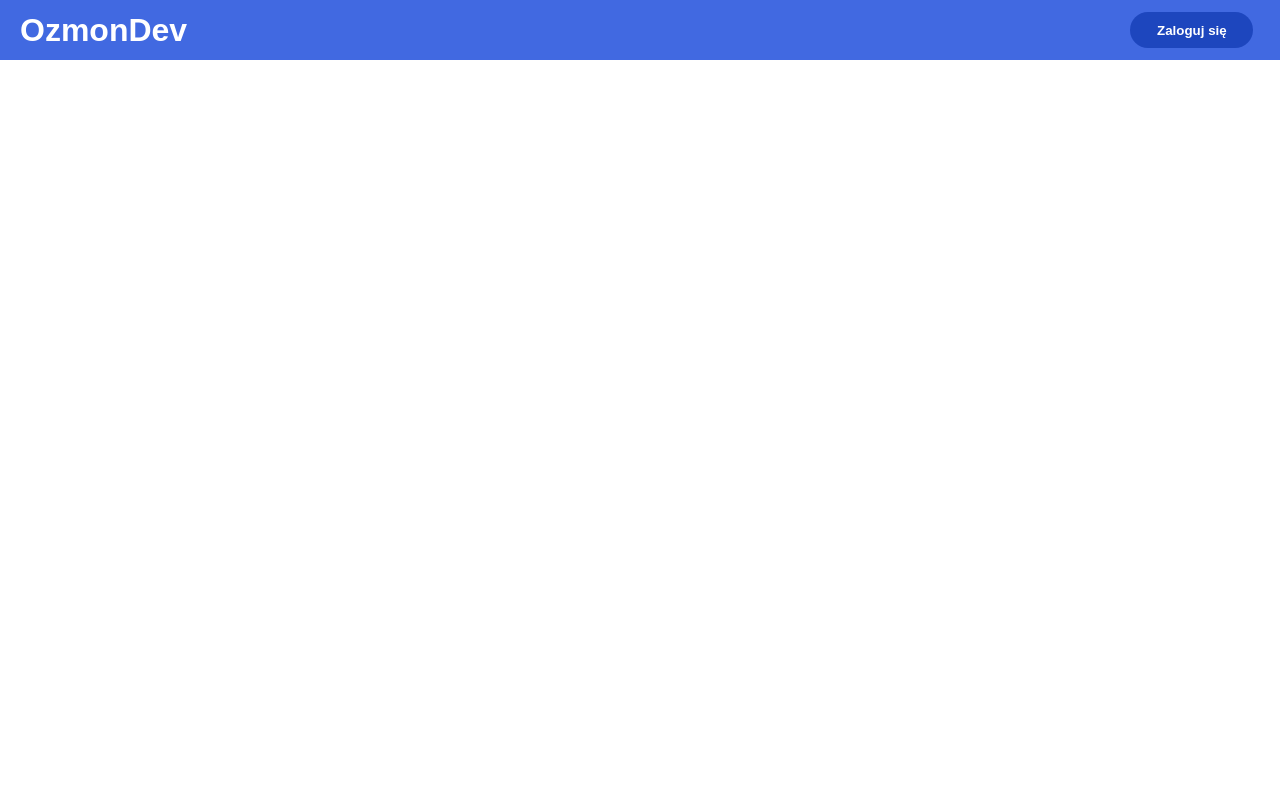
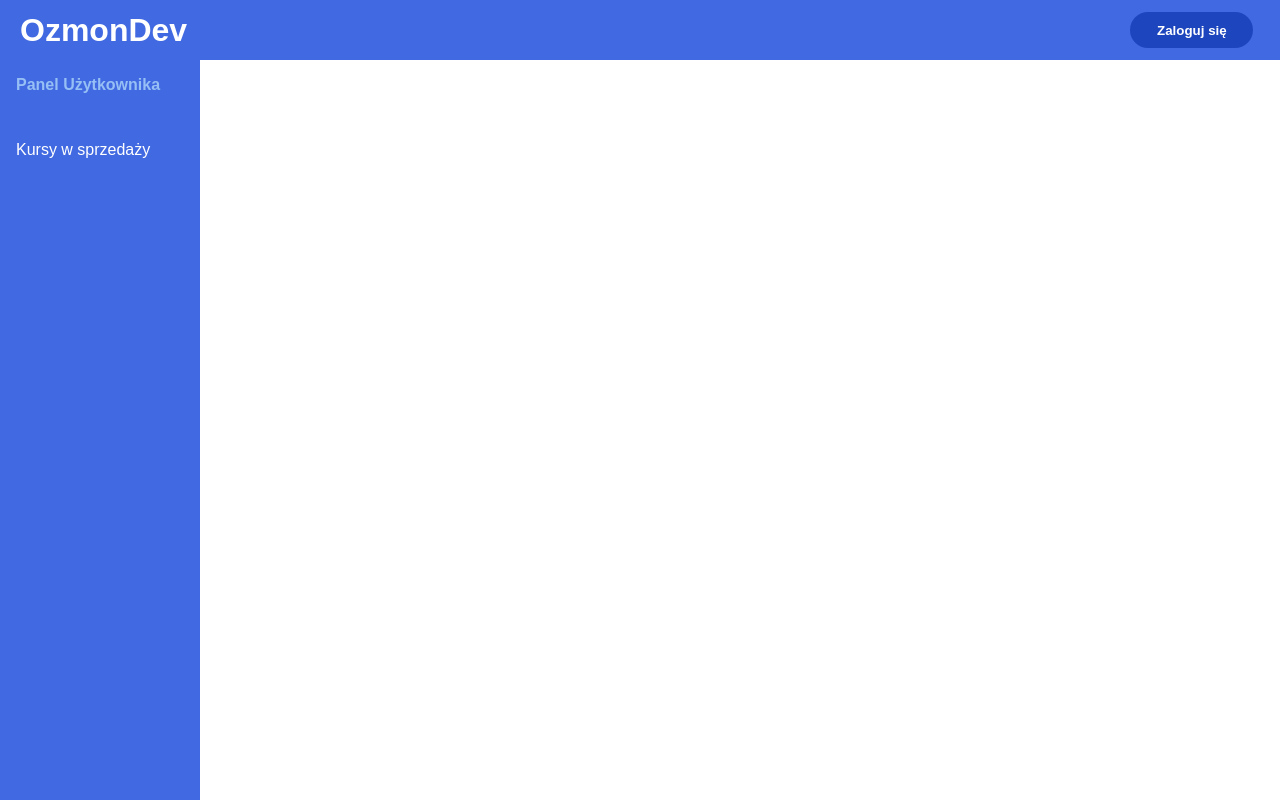
Before and after one commit to Ozmon94/courses-website, a React (Create React App) app: page / in a window 1280 px wide. Built offline with nearby package versions, Linux system fonts and the light colour scheme; no server answers.

Commit message:
add Menu for Users and admin

```diff
--- a/src/components/App.js
+++ b/src/components/App.js
@@ -1,16 +1,31 @@
 import StoreProvider from '../store/StoreProvider'
 import GlobalStyle from '../components/globalStyle'
+import { HashRouter as Router } from 'react-router-dom'
+
+import styled from 'styled-components';
+
+import AsideMenu from './AsideMenu';
 import Header from './Header'
-
 function App() {
   return (
     <>
     <GlobalStyle/>
     <StoreProvider>
-    <Header/>
+      <Header/>
+      <Router>
+        <StyledDiv>
+          <AsideMenu/>
+        </StyledDiv>
+       </Router>
     </StoreProvider>
     </>
   );
 }
 
+const StyledDiv = styled.div`
+margin-top:60px;
+min-height:calc(100vh - 60px);
+display: flex;
+`
+
 export default App;
--- /dev/null
+++ b/src/components/AsideMenu.jsx
@@ -0,0 +1,30 @@
+import { useContext } from 'react'
+import styled from 'styled-components'
+import { StoreContext } from '../store/StoreProvider'
+import AdminMenu from './Menu/AdminMenu'
+import UserMenu from './Menu/UserMenu'
+
+
+
+const AsideMenu = () => {
+    const { user } = useContext(StoreContext)
+
+const ADMIN_TYPE = 1;
+
+const adminMenuComponent = user?.accessLevel === ADMIN_TYPE ? <AdminMenu /> : null
+
+
+    return (
+        <StyledAsideMenu>
+            <UserMenu isUserLogged={Boolean(user)}/>
+            {adminMenuComponent}
+        </StyledAsideMenu>
+    )
+}
+
+const StyledAsideMenu = styled.section`
+width:200px;
+background-color: royalblue;
+`
+
+export default AsideMenu
--- /dev/null
+++ b/src/components/Menu/AdminMenu.jsx
@@ -0,0 +1,42 @@
+import React from 'react'
+import styled from 'styled-components'
+import {Link} from 'react-router-dom'
+
+const AdminMenu = () => {
+    return (
+        <>
+        <StyledP>Panel Administratora</StyledP>
+        <StyledNav>
+            <ul>
+                <li>
+                    <Link to='/menage-courses'>Zarządzanie kursami</Link>
+                </li>
+            </ul>
+        </StyledNav>
+        </>
+    )
+}
+const StyledP = styled.p`
+padding:1em 1em;
+font-weight:bold;
+color:#96bff5;
+`
+
+
+const StyledNav = styled.nav`
+margin-top:20px;
+ul{
+    list-style:none;
+}
+a{
+    display: block;
+    width:100%;
+    text-decoration:none;
+    color:white;
+    padding:0.7em 1em;
+}
+a:hover{
+    background-color: #0e38b4;
+}
+`
+export default AdminMenu
--- /dev/null
+++ b/src/components/Menu/UserMenu.jsx
@@ -0,0 +1,43 @@
+import React from 'react'
+import styled from 'styled-components'
+import {Link} from 'react-router-dom'
+
+const UserMenu = ({isUserLogged}) => {
+    return (
+        <>
+        <StyledP>Panel Użytkownika</StyledP>
+        <StyledNav>
+            <ul>
+                <li>
+                    <Link to='/'>Kursy w sprzedaży</Link>
+                </li>
+                {isUserLogged && <li><Link to='/my-courses'>Moje zakupione kursy</Link></li>}
+            </ul>
+        </StyledNav>
+        </>
+    )
+}
+const StyledP = styled.p`
+padding:1em 1em;
+font-weight:bold;
+color:#96bff5;
+`
+
+
+const StyledNav = styled.nav`
+margin-top:20px;
+ul{
+    list-style:none;
+}
+a{
+    display: block;
+    width:100%;
+    text-decoration:none;
+    color:white;
+    padding:0.7em 1em;
+}
+a:hover{
+    background-color: #0e38b4;
+}
+`
+export default UserMenu
```
